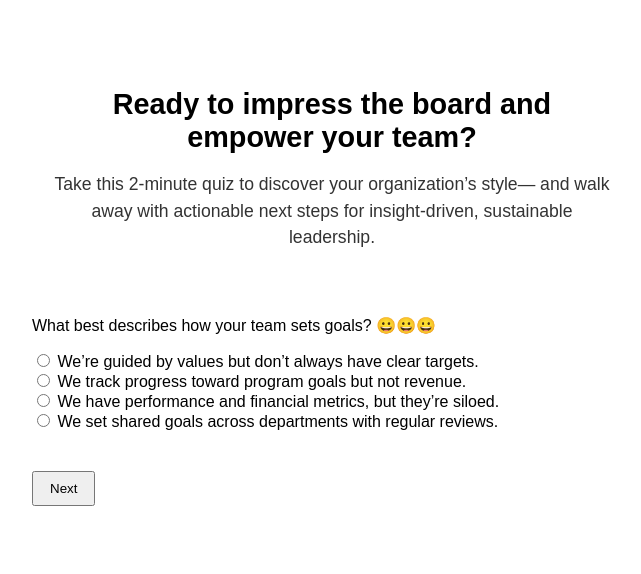
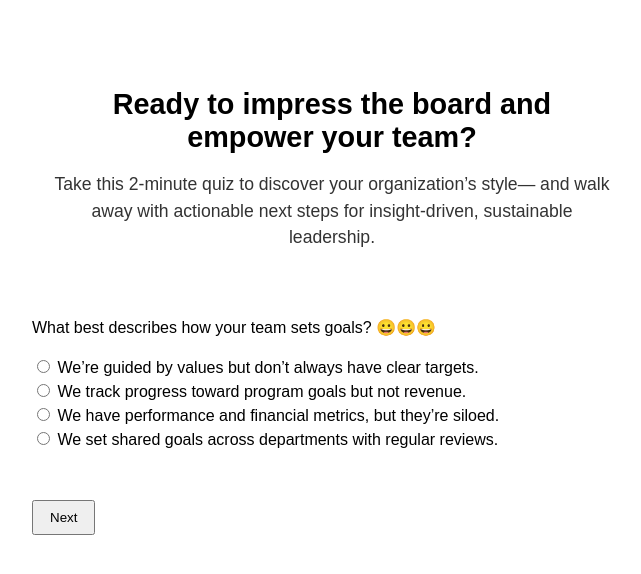
Before and after one commit to lhearnsb/rpd-data-style-quiz, a plain HTML site: page index.html in a window 1280 px wide. Shown: the whole page, without its empty margins (308-949 px from the left). Drawn offline with Linux system fonts and the light colour scheme.

Commit message:
Update index.html

```diff
--- a/index.html
+++ b/index.html
@@ -13,7 +13,11 @@
     body { font-family: sans-serif; padding: 2rem; max-width: 600px; margin: auto; background-color:4c5270; color:ffffff}
     .step { display: none; }
     .step.active { display: block; }
-    .question { margin-bottom: 1.5rem; }
+    .question {
+      margin-bottom: 2rem;
+      line-height: 1.5;
+      }
+
     button { padding: 0.5rem 1rem; margin-top: 1rem; }
 a.cta-button {
   display: inline-block;
```
